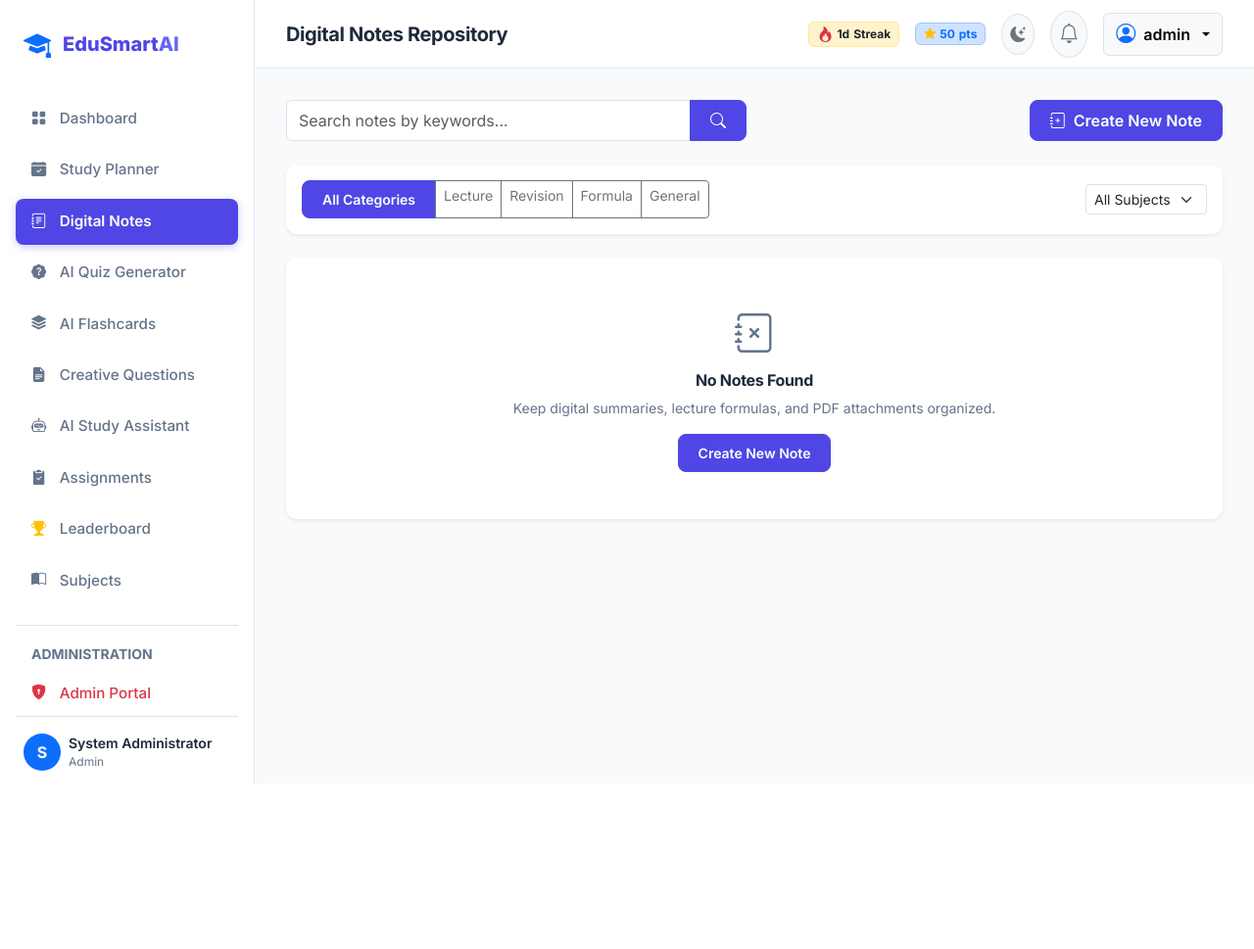
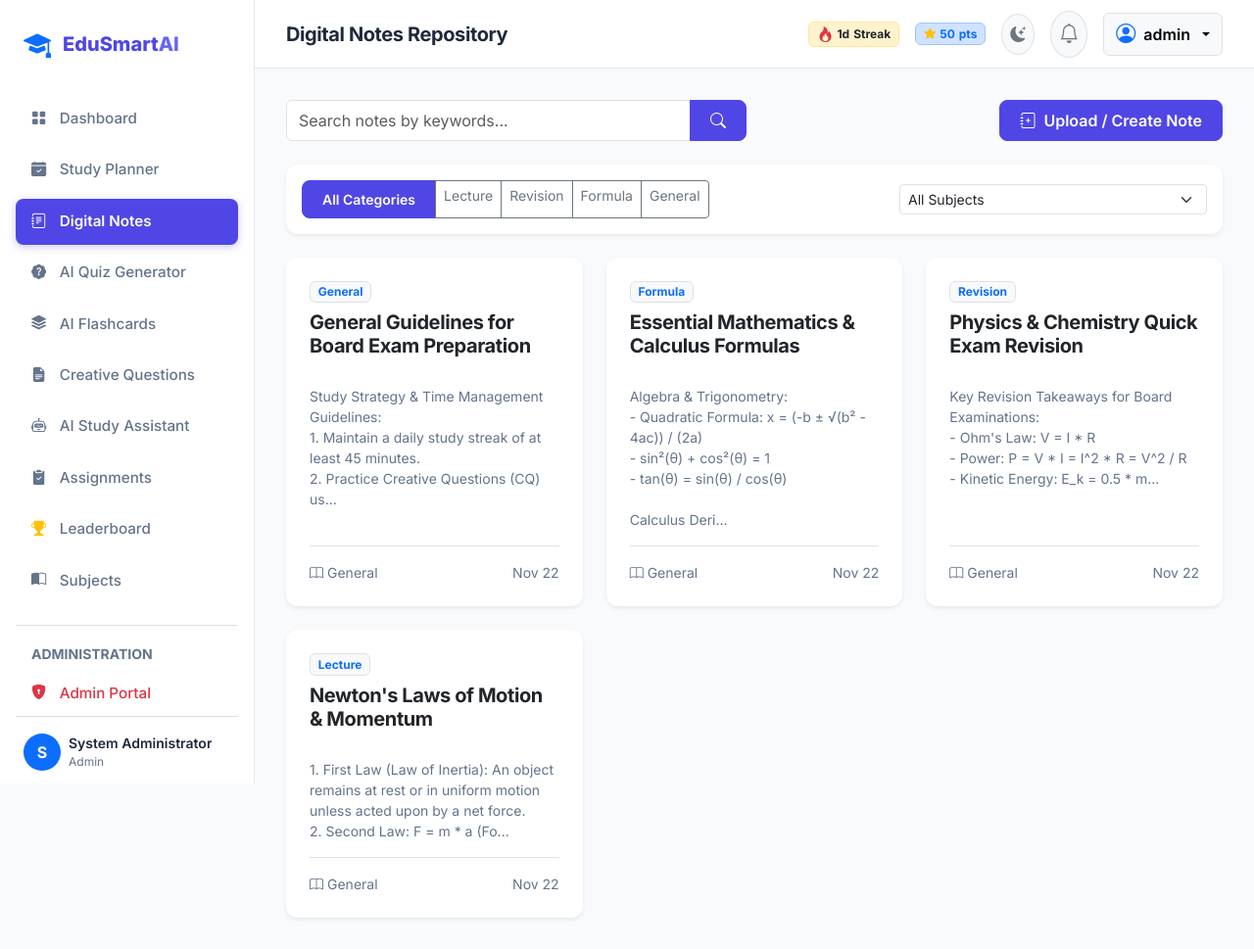
Before and after one commit to tasnimul301-collab/EduAI, a Flask app: page /notes/ in a window 1280 px wide. Shown: the whole page at 98% size. Before the commit the page ends 800 px from the top, so only its background shows below. Run offline with Flask 3, Linux system fonts and the light colour scheme; the visitor is signed in with stand-in values (Sample User, id 1); data comes from the database, SQL or seed files in the repository; data that the repository does not hold is empty; some libraries are stand-ins or nearby versions.

Commit message:
feat: restrict notes creation and editing to admin; make all study notes visible to students

```diff
--- a/app/__init__.py
+++ b/app/__init__.py
@@ -158,6 +158,67 @@ def _auto_init_database(app: Flask):
                 from app.utils.curriculum import seed_class_quizzes_for_user, seed_class_subjects_for_user
                 seed_class_quizzes_for_user(student.id)
                 seed_class_subjects_for_user(student.id)
+
+            # Ensure initial sample notes for Lecture, Revision, Formula, General exist
+            from app.models.note import Note
+            if Note.query.count() == 0:
+                admin_user = User.query.filter_by(role="admin").first()
+                author_id = admin_user.id if admin_user else 1
+                sample_notes = [
+                    Note(
+                        user_id=author_id,
+                        title="Newton's Laws of Motion & Momentum",
+                        category="Lecture",
+                        content=(
+                            "1. First Law (Law of Inertia): An object remains at rest or in uniform motion unless acted upon by a net force.\n"
+                            "2. Second Law: F = m * a (Force equals mass times acceleration).\n"
+                            "3. Third Law: Every action has an equal and opposite reaction.\n\n"
+                            "Conservation of Linear Momentum: m1*u1 + m2*u2 = m1*v1 + m2*v2"
+                        ),
+                    ),
+                    Note(
+                        user_id=author_id,
+                        title="Physics & Chemistry Quick Exam Revision",
+                        category="Revision",
+                        content=(
+                            "Key Revision Takeaways for Board Examinations:\n"
+                            "- Ohm's Law: V = I * R\n"
+                            "- Power: P = V * I = I^2 * R = V^2 / R\n"
+                            "- Kinetic Energy: E_k = 0.5 * m * v^2\n"
+                            "- Potential Energy: E_p = m * g * h\n"
+                            "- Ideal Gas Equation: P * V = n * R * T"
+                        ),
+                    ),
+                    Note(
+                        user_id=author_id,
+                        title="Essential Mathematics & Calculus Formulas",
+                        category="Formula",
+                        content=(
+                            "Algebra & Trigonometry:\n"
+                            "- Quadratic Formula: x = (-b ± √(b² - 4ac)) / (2a)\n"
+                            "- sin²(θ) + cos²(θ) = 1\n"
+                            "- tan(θ) = sin(θ) / cos(θ)\n\n"
+                            "Calculus Derivatives:\n"
+                            "- d/dx [x^n] = n * x^(n-1)\n"
+                            "- d/dx [sin(x)] = cos(x)\n"
+                            "- d/dx [e^x] = e^x"
+                        ),
+                    ),
+                    Note(
+                        user_id=author_id,
+                        title="General Guidelines for Board Exam Preparation",
+                        category="General",
+                        content=(
+                            "Study Strategy & Time Management Guidelines:\n"
+                            "1. Maintain a daily study streak of at least 45 minutes.\n"
+                            "2. Practice Creative Questions (CQ) using the 10-mark step breakdown (ক:১, খ:২, গ:৩, ঘ:৪).\n"
+                            "3. Use Spaced Repetition flashcards for definitions and formulas.\n"
+                            "4. Submit coursework assignments ahead of the deadline."
+                        ),
+                    ),
+                ]
+                db.session.add_all(sample_notes)
+                db.session.commit()
         except Exception as e:
             app.logger.warning(f"Database auto-initialization notice: {e}")
 
--- a/app/routes/notes.py
+++ b/app/routes/notes.py
@@ -39,7 +39,8 @@ def index():
     category_filter = request.args.get("category", "all")
     subject_filter = request.args.get("subject_id", "all")
 
-    query = Note.query.filter_by(user_id=user.id)
+    # All students and administrators can view all notes created by administrators/instructors
+    query = Note.query
 
     if search_query:
         query = query.filter(
@@ -54,7 +55,7 @@ def index():
         query = query.filter_by(subject_id=int(subject_filter))
 
     notes = query.order_by(Note.updated_at.desc()).all()
-    subjects = Subject.query.filter_by(user_id=user.id).all()
+    subjects = Subject.query.order_by(Subject.name.asc()).all()
 
     return render_template(
         "notes/index.html",
@@ -70,8 +71,11 @@ def index():
 @notes_bp.route("/create", methods=["GET", "POST"])
 @login_required
 def create():
-    """Create a new digital study note with optional PDF attachment."""
+    """Create a new digital study note with optional PDF attachment (Admin only)."""
     user = get_current_user()
+    if user.role != "admin":
+        flash("Only administrators have permission to create and upload study notes.", "danger")
+        return redirect(url_for("notes.index"))
 
     if request.method == "POST":
         title = request.form.get("title", "").strip()
@@ -82,7 +86,7 @@ def create():
 
         if not title or not content:
             flash("Note title and content are required.", "danger")
-            subjects = Subject.query.filter_by(user_id=user.id).all()
+            subjects = Subject.query.order_by(Subject.name.asc()).all()
             return render_template("notes/create.html", subjects=subjects, title=title, content=content)
 
         new_note = Note(
@@ -123,25 +127,29 @@ def create():
         flash("Note created successfully!", "success")
         return redirect(url_for("notes.view", note_id=new_note.id))
 
-    subjects = Subject.query.filter_by(user_id=user.id).all()
+    subjects = Subject.query.order_by(Subject.name.asc()).all()
     return render_template("notes/create.html", subjects=subjects)
 
 
 @notes_bp.route("/<int:note_id>")
 @login_required
 def view(note_id):
-    """View a single note and its attachments."""
+    """View a single note and its attachments (Students and Admins)."""
     user = get_current_user()
-    note = Note.query.filter_by(id=note_id, user_id=user.id).first_or_404()
+    note = Note.query.filter_by(id=note_id).first_or_404()
     return render_template("notes/view.html", user=user, note=note)
 
 
 @notes_bp.route("/<int:note_id>/edit", methods=["GET", "POST"])
 @login_required
 def edit(note_id):
-    """Edit an existing note."""
+    """Edit an existing note (Admin only)."""
     user = get_current_user()
-    note = Note.query.filter_by(id=note_id, user_id=user.id).first_or_404()
+    if user.role != "admin":
+        flash("Only administrators have permission to edit study notes.", "danger")
+        return redirect(url_for("notes.view", note_id=note_id))
+
+    note = Note.query.filter_by(id=note_id).first_or_404()
 
     if request.method == "POST":
         title = request.form.get("title", "").strip()
@@ -161,16 +169,20 @@ def edit(note_id):
             flash("Note updated successfully.", "success")
             return redirect(url_for("notes.view", note_id=note.id))
 
-    subjects = Subject.query.filter_by(user_id=user.id).all()
+    subjects = Subject.query.order_by(Subject.name.asc()).all()
     return render_template("notes/edit.html", user=user, note=note, subjects=subjects)
 
 
 @notes_bp.route("/<int:note_id>/delete", methods=["POST"])
 @login_required
 def delete(note_id):
-    """Delete a note and any attached files."""
+    """Delete a note and any attached files (Admin only)."""
     user = get_current_user()
-    note = Note.query.filter_by(id=note_id, user_id=user.id).first_or_404()
+    if user.role != "admin":
+        flash("Only administrators have permission to delete study notes.", "danger")
+        return redirect(url_for("notes.index"))
+
+    note = Note.query.filter_by(id=note_id).first_or_404()
     title = note.title
 
     # Remove attached files from disk
@@ -192,9 +204,9 @@ def delete(note_id):
 @notes_bp.route("/download/<int:file_id>")
 @login_required
 def download_file(file_id):
-    """Download or view an uploaded PDF securely."""
+    """Download or view an uploaded PDF securely (Students and Admins)."""
     user = get_current_user()
-    file_record = UploadedFile.query.filter_by(id=file_id, user_id=user.id).first_or_404()
+    file_record = UploadedFile.query.filter_by(id=file_id).first_or_404()
     return send_from_directory(
         current_app.config["UPLOAD_FOLDER"],
         file_record.file_path,
@@ -210,7 +222,7 @@ def summarize(note_id):
     from flask import jsonify
     from app.services.ai_service import AIService
     user = get_current_user()
-    note = Note.query.filter_by(id=note_id, user_id=user.id).first_or_404()
+    note = Note.query.filter_by(id=note_id).first_or_404()
 
     result = AIService.summarize_note(note.title, note.content)
     if result.get("success"):
--- a/app/templates/notes/index.html
+++ b/app/templates/notes/index.html
@@ -16,9 +16,11 @@
     </form>
   </div>
   <div class="col-md-6 text-md-end">
+    {% if user.role == 'admin' %}
     <a href="{{ url_for('notes.create') }}" class="btn btn-primary">
-      <i class="bi bi-journal-plus me-2"></i>Create New Note
+      <i class="bi bi-journal-plus me-2"></i>Upload / Create Note
     </a>
+    {% endif %}
   </div>
 </div>
 
@@ -80,8 +82,16 @@
   <div class="text-muted">
     <i class="bi bi-journal-x fs-1 d-block mb-2"></i>
     <h6>No Notes Found</h6>
-    <p class="small mb-3">Keep digital summaries, lecture formulas, and PDF attachments organized.</p>
+    <p class="small mb-3">
+      {% if user.role == 'admin' %}
+      Upload study materials, lecture summaries, revision formulas, and PDF documents for students.
+      {% else %}
+      No study materials have been uploaded for this category yet. Check back soon for new lecture notes and formulas!
+      {% endif %}
+    </p>
+    {% if user.role == 'admin' %}
     <a href="{{ url_for('notes.create') }}" class="btn btn-primary btn-sm">Create New Note</a>
+    {% endif %}
   </div>
 </div>
 {% endif %}
--- a/app/templates/notes/view.html
+++ b/app/templates/notes/view.html
@@ -17,6 +17,7 @@
           <button class="btn btn-primary btn-sm px-3 shadow-sm" id="summarizeBtn" onclick="summarizeNote()">
             <i class="bi bi-stars me-1"></i>AI Exam Summary
           </button>
+          {% if user.role == 'admin' %}
           <a href="{{ url_for('notes.edit', note_id=note.id) }}" class="btn btn-outline-primary btn-sm">
             <i class="bi bi-pencil me-1"></i>Edit
           </a>
@@ -25,6 +26,7 @@
               <i class="bi bi-trash me-1"></i>Delete
             </button>
           </form>
+          {% endif %}
           <a href="{{ url_for('notes.index') }}" class="btn btn-light btn-sm">
             <i class="bi bi-arrow-left"></i>
           </a>
```
Also changed, not shown: tests/test_e2e.py (+21 -7 lines), tests/test_new_features.py (+52 -0 lines).
